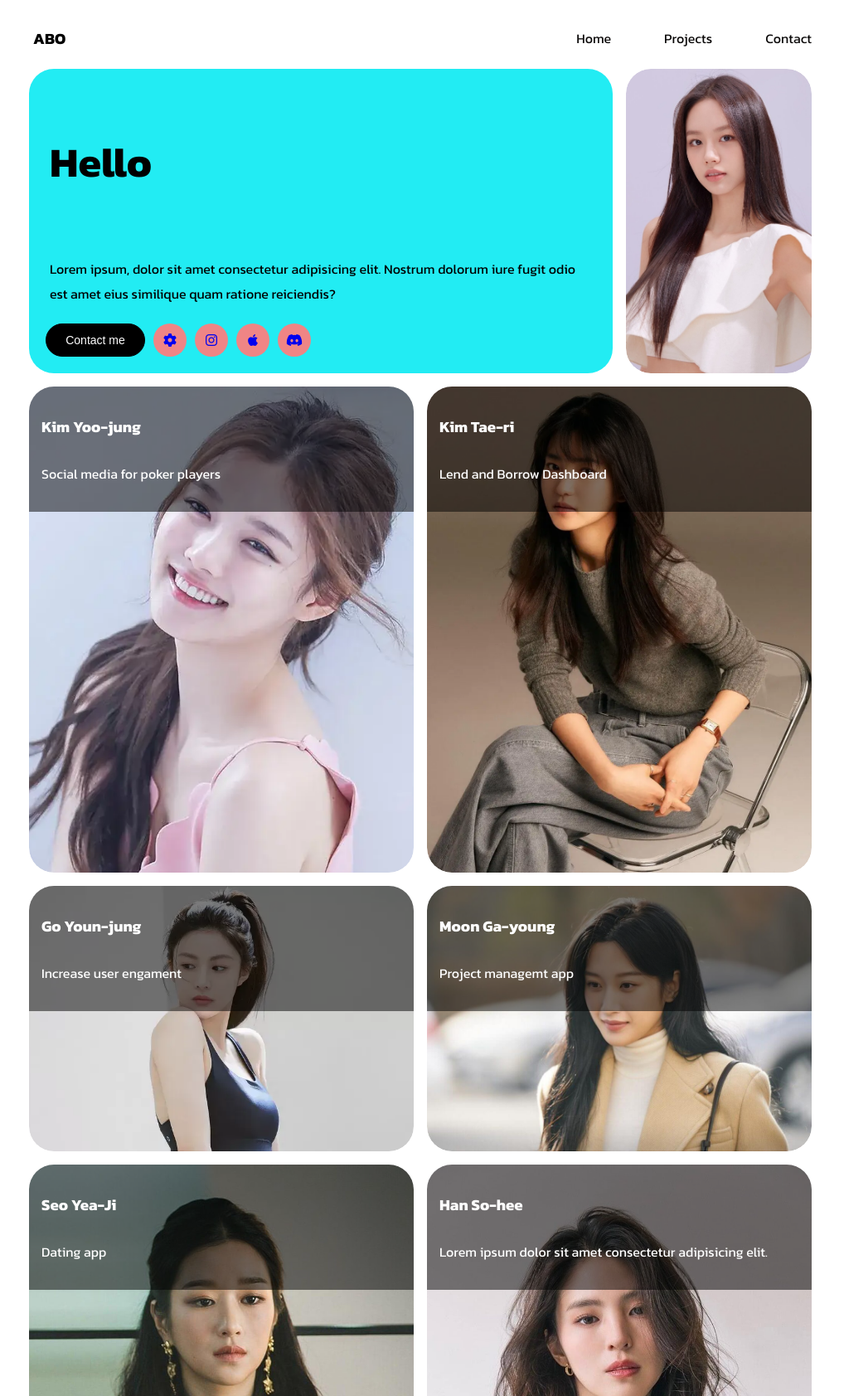
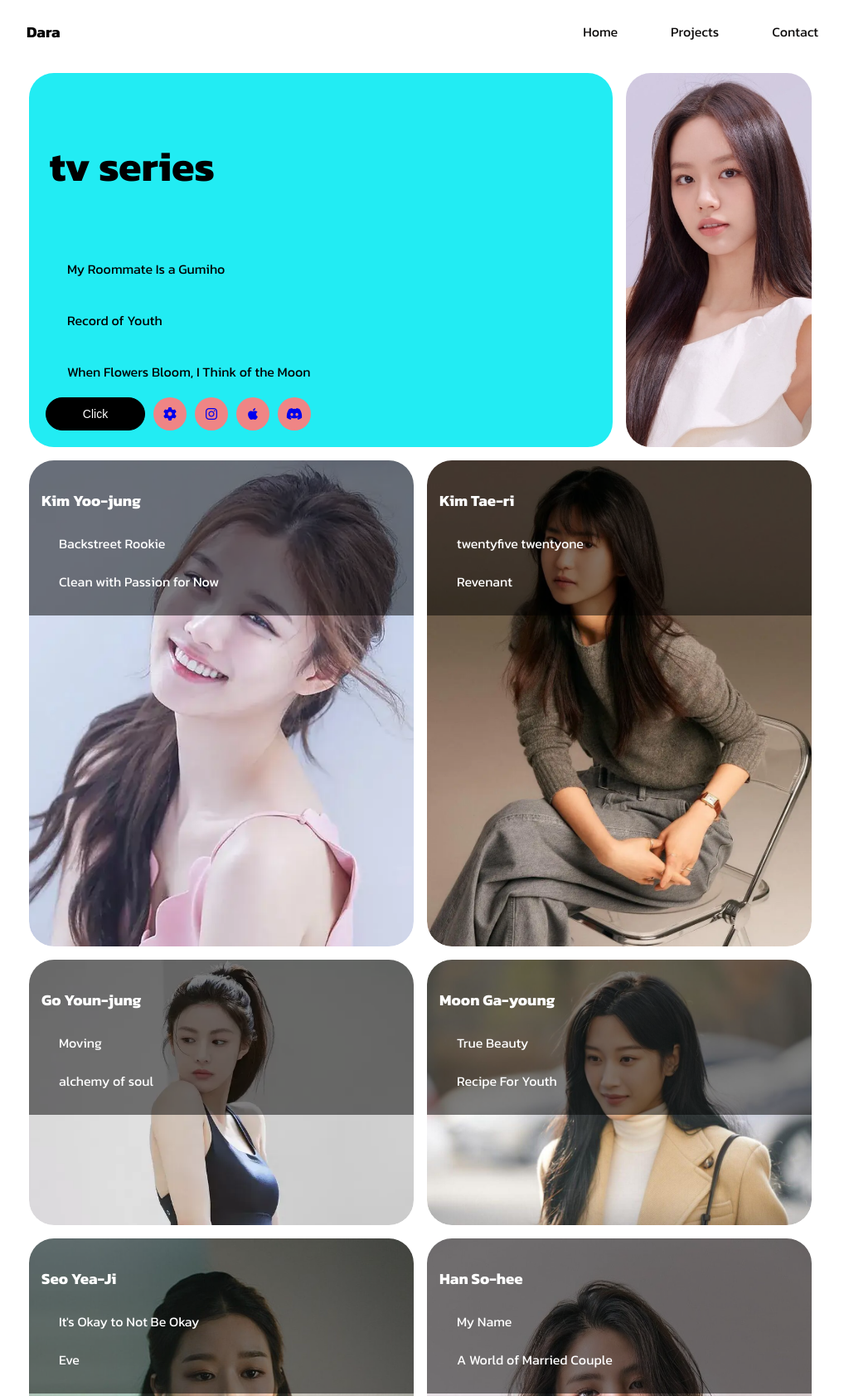
Before and after one commit to hide-alzheimer/My-web, a plain HTML site: page index.html in a window 1280 px wide. Shown: the top 1683 px of the page at 83% size, without its empty margins (133-1151 px from the left). Drawn offline with Linux system fonts and the light colour scheme.

Commit message:
Edit h3 p fixed

```diff
--- a/index.html
+++ b/index.html
@@ -4,7 +4,7 @@
 <head>
   <meta charset="UTF-8">
   <meta name="viewport" content="width=device-width, initial-scale=1.0">
-  <title>Hey there</title>
+  <title>Dara Korean</title>
   <link rel="stylesheet" href="style.css">
   <link rel="preconnect" href="https://fonts.googleapis.com">
   <link rel="preconnect" href="https://fonts.gstatic.com" crossorigin>
@@ -19,7 +19,7 @@
     <div class="container">
       <div class="nav-wrapper">
         <div class="logo">
-          <h3>ABO</h3>
+          <h3>Dara</h3>
         </div>
         <ul class="menu" id="myMenu">
           <li><a href="#">Home</a></li>
@@ -36,11 +36,12 @@
   </nav>
   <div class="grid-container">
     <div class="grid-item hello">
-      <h3>Hello</h3>
-      <p>Lorem ipsum, dolor sit amet consectetur adipisicing elit. Nostrum dolorum iure fugit odio est amet eius
-        similique quam ratione reiciendis?</p>
+      <h3>tv series</h3>
+      <p>My Roommate Is a Gumiho</p>
+      <p>Record of Youth</p>
+      <p>When Flowers Bloom, I Think of the Moon</p>
       <div class="button">
-        <button>Contact me</button>
+        <button>Click</button>
         <div class="icon-container">
           <a class="icon-item" href="Setting">
             <i class="fa-solid fa-gear"></i>
@@ -63,48 +64,50 @@
     <div class="grid-item card" id="projects">
       <div class="absolute">
         <h3>Kim Yoo-jung</h3>
-        <p>Social media for poker players</p>
+        <p>Backstreet Rookie</p>
+        <p>Clean with Passion for Now</p>
       </div>
       <a href="yoo-jung"><img class="image2" src="picture/kim-yoo-jung-1 (1).webp" alt=""></a>
     </div>
     <div class="grid-item card">
       <div class="absolute">
         <h3>Kim Tae-ri</h3>
-        <p>Lend and Borrow Dashboard</p>
+        <p>twentyfive twentyone</p>
+        <p>Revenant</p>
       </div>
-      <a href="tae-ri"><img class="image3"src="picture/tae-ri (1).webp"alt=""></a>
+      <a href="tae-ri"><img class="image3" src="picture/tae-ri (1).webp" alt=""></a>
     </div>
     <div class="grid-item card">
       <div class="absolute">
         <h3>Go Youn-jung</h3>
-        <p>Increase user engament</p>
+        <p>Moving</p>
+        <p>alchemy of soul</p>
       </div>
-      <a href="Go-Youn-Jung"><img class="image4"src="picture/2661935081 (1).webp"alt=""></a>
+      <a href="Go-Youn-Jung"><img class="image4" src="picture/2661935081 (1).webp" alt=""></a>
     </div>
     <div class="grid-item card">
       <div class="absolute">
         <h3>Moon Ga-young</h3>
-        <p>Project managemt app</p>
+        <p>True Beauty</p>
+        <p>Recipe For Youth</p>
       </div>
-      <a href="Moon-Ga-Young"><img class="image5" src="picture/Moon-Ga-Young-11-crop-1024x688 (1).jpg"
-          alt=""></a>
+      <a href="Moon-Ga-Young"><img class="image5" src="picture/Moon-Ga-Young-11-crop-1024x688 (1).jpg" alt=""></a>
     </div>
     <div class="grid-item card">
       <div class="absolute">
         <h3>Seo Yea-Ji</h3>
-        <p>Dating app</p>
+        <p>It's Okay to Not Be Okay</p>
+        <p>Eve</p>
       </div>
-      <a href="Seo-Yea-Ji"><img class="image6" src="picture/Seo Yea-ji (1).jpg"
-          alt=""></a>
+      <a href="Seo-Yea-Ji"><img class="image6" src="picture/Seo Yea-ji (1).jpg" alt=""></a>
     </div>
     <div class="grid-item card">
       <div class="absolute">
         <h3>Han So-hee</h3>
-        <p>Lorem ipsum dolor sit amet consectetur adipisicing elit.</p>
+        <p>My Name</p>
+        <p>A World of Married Couple</p>
       </div>
-      <a href="Han-Sohee"><img class="image7"
-          src="picture/hansohee (1).jpg"
-          alt=""></a>
+      <a href="Han-Sohee"><img class="image7" src="picture/hansohee (1).jpg" alt=""></a>
     </div>
     <div class="grid-item wanttowork" id="contact">
       <h3>Want to worktogether</h3>
--- a/style.css
+++ b/style.css
@@ -56,14 +56,14 @@ body {
   justify-content: space-between;
   padding: 0 10rem;
   align-items: center;
-  position: sticky;
+  z-index: 2;
+  position: fixed;
   top: 0;
+  right: 0;
   left: 0;
-  right: 0;
-  z-index: 2;
-
 
 }
+
 
 .menu {
   display: flex;
@@ -143,6 +143,7 @@ ul.menu li a {
   justify-content: space-between;
   background: #22ecf3;
   color: black;
+  margin-top: 5rem;
 
 }
 
@@ -160,20 +161,20 @@ ul.menu li a {
   position: relative;
   padding: 20px;
   color: black;
-  background: rgb(35, 205, 143);
+  background: rgb(246, 253, 140);
 
 
 }
 
 
 h3 {
-  margin: 1 10px;
+  margin: 20 10px;
   padding: 5px;
 }
 
 p {
-  margin: 1 10px;
-  padding: 5px;
+  margin: 1rem;
+  padding: 0 10px;
   line-height: 30px;
 }
 
@@ -201,6 +202,7 @@ p {
   height: 100%;
   object-fit: cover;
   transition: 2s;
+  margin-top: 5rem;
 
 }
 
@@ -331,6 +333,7 @@ img {
 
   .grid-item.hello {
     grid-column: span 12;
+    margin-top: 0;
   }
 
   .grid-item.wanttowork {
@@ -378,4 +381,15 @@ img {
     display: block !important;
   }
 
+  .image1 {
+    margin-top: 7rem;
 }
+.menu {
+  width: 100%;
+}
+.menu li {
+  margin: 1rem 0;
+  padding: 1rem 0.5rem;
+}
+
+}
```
